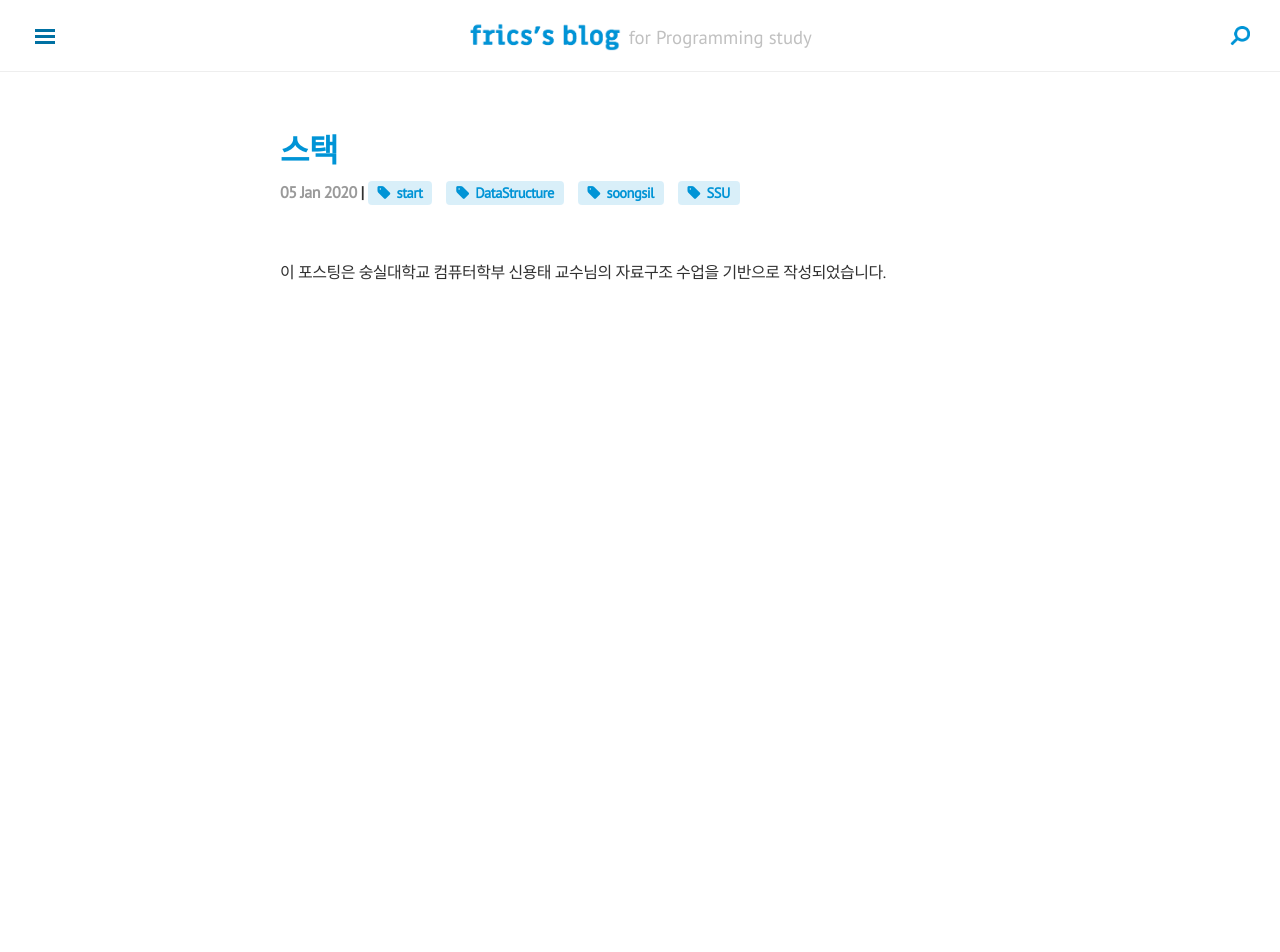
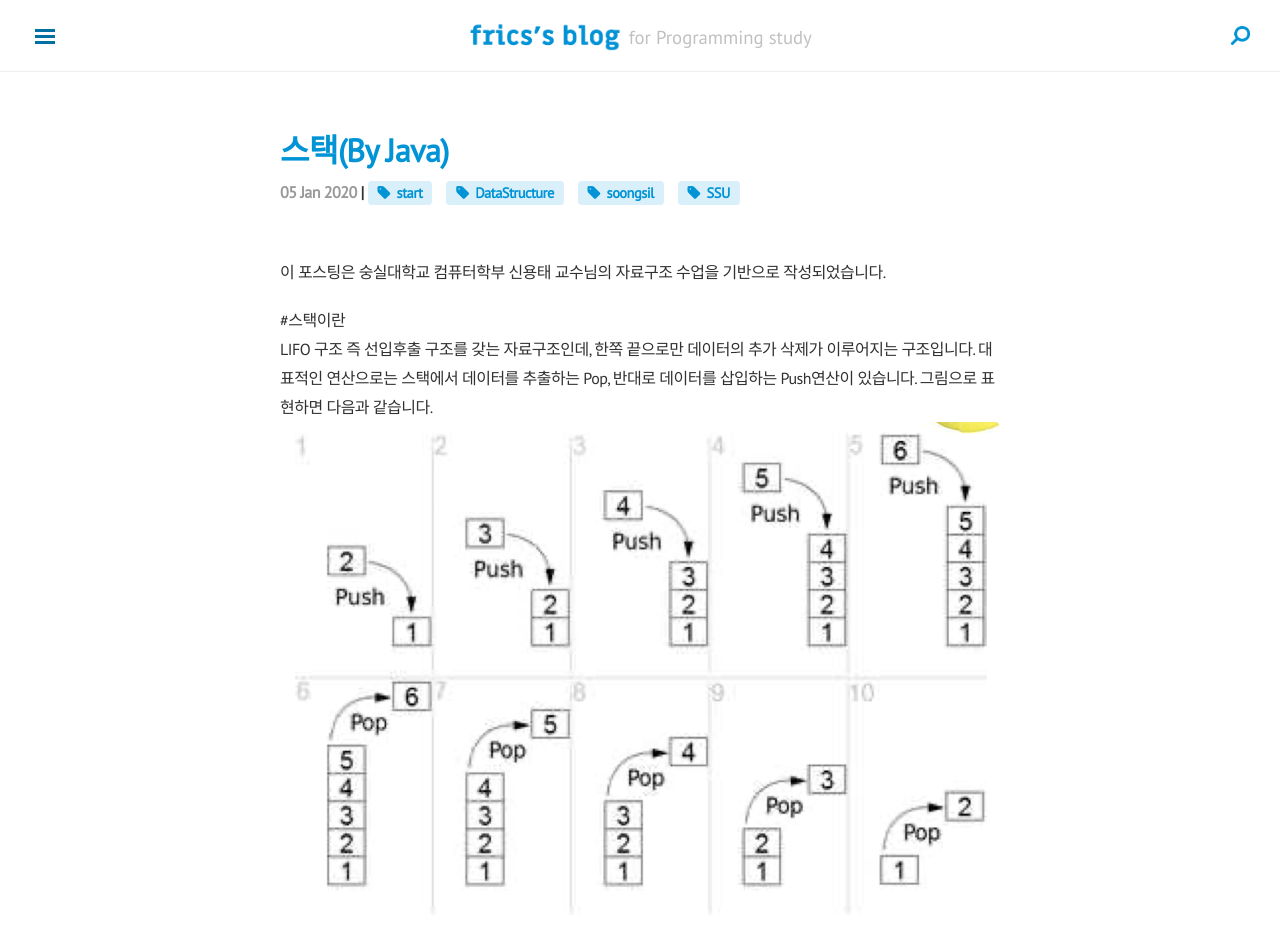
Before and after one commit to frics/frics.github.io, a Jekyll site: the page built from _posts/2020-01-05-stack.md, in a window 1280 px wide and 1045 px high. Shown: the top 952 px of the window. Built offline with Jekyll 4.4.1, drawn with Linux system fonts in a browser that asks for light colours; nearby versions of some CDN libraries.

Commit message:
Edit Post of Stack

```diff
--- a/_posts/2020-01-05-stack.md
+++ b/_posts/2020-01-05-stack.md
@@ -1,8 +1,14 @@
 ---
 layout: post
-title: 스택
-category: 자료구조
+title: 스택(By Java)
+category: DataStructure
 tag: [start, DataStructure, soongsil, SSU]
 ---
 
 이 포스팅은 숭실대학교 컴퓨터학부 신용태 교수님의 자료구조 수업을 기반으로 작성되었습니다.
+
+#스택이란
+LIFO 구조 즉 선입후출 구조를 갖는 자료구조인데, 한쪽 끝으로만 데이터의 추가 삭제가 이루어지는 구조입니다.
+대표적인 연산으로는 스택에서 데이터를 추출하는 Pop, 반대로 데이터를 삽입하는 Push연산이 있습니다.
+그림으로 표현하면 다음과 같습니다.
+![stack](/public/img/stack_img_1.png)
```
Also changed, not shown: public/img/stack_img_1.png (added), 4 other files.
